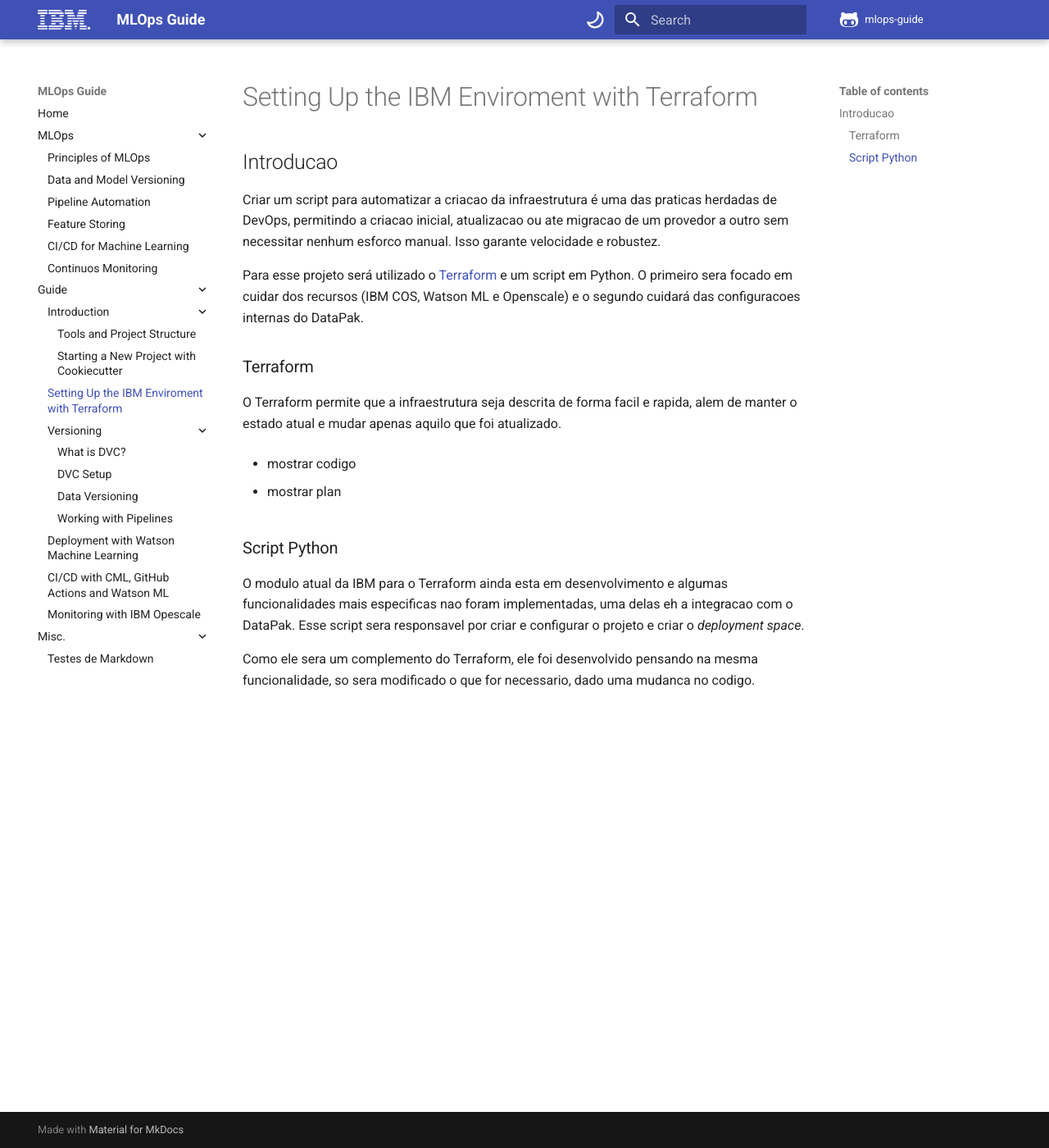
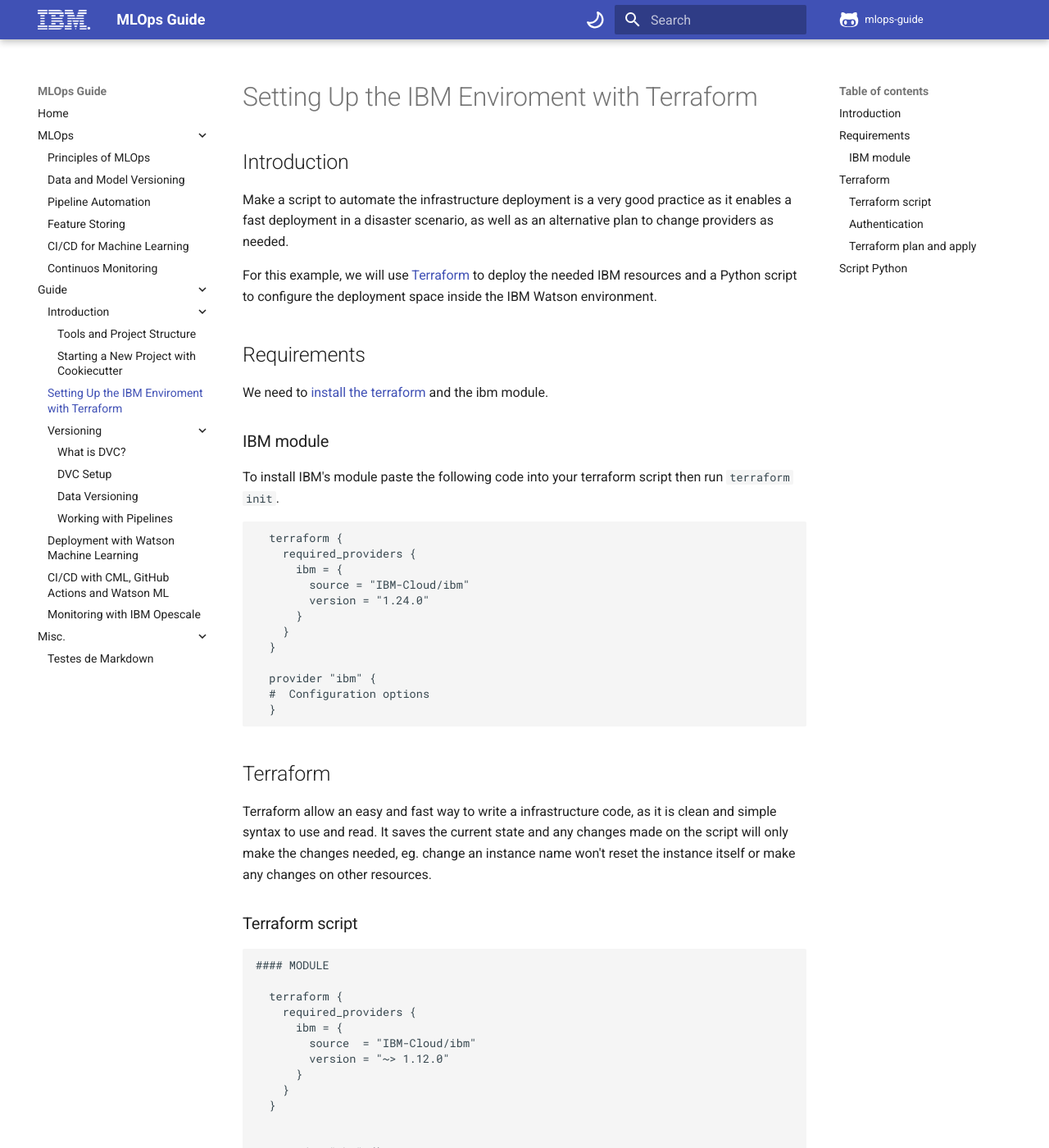
Before and after one commit to mlops-guide/mlops-guide.github.io, an MkDocs documentation site: the page built from docs/Infraestrutura/index.md, in a window 1280 px wide and 1400 px high. Shown: the whole window at 82% size. Built offline with MkDocs 1.6.1 and Material for MkDocs 9.7.7, drawn with Linux system fonts in a browser that asks for light colours; comment, search, counter and statistics services are not loaded; some of the changed text lies outside the part shown.

Commit message:
Terraform text init

````diff
--- a/docs/Infraestrutura/index.md
+++ b/docs/Infraestrutura/index.md
@@ -1,22 +1,186 @@
 # Setting Up the IBM Enviroment with Terraform
 
-## Introducao
+## Introduction
 
-Criar um script para automatizar a criacao da infraestrutura é uma das praticas herdadas de DevOps, permitindo a criacao inicial, atualizacao ou ate migracao de um provedor a outro sem necessitar nenhum esforco manual. Isso garante velocidade e robustez.
+Make a script to automate the infrastructure deployment is a very good practice as it enables a fast deployment in a disaster scenario, as well as an alternative plan to change providers as needed.
 
-Para esse projeto será utilizado o [Terraform](https://www.terraform.io/) e um script em Python. O primeiro sera focado em cuidar dos recursos (IBM COS, Watson ML e Openscale) e o segundo cuidará das configuracoes internas do DataPak.
+For this example, we will use [Terraform](https://www.terraform.io/) to deploy the needed IBM resources and a Python script to configure the deployment space inside the IBM Watson environment.
 
-### Terraform
+## Requirements
 
-O Terraform permite que a infraestrutura seja descrita de forma facil e rapida, alem de manter o estado atual e mudar apenas aquilo que foi atualizado.
+We need to [install the terraform](https://learn.hashicorp.com/tutorials/terraform/install-cli) and the ibm module.
+
+### IBM module
+
+  To install IBM's module paste the following code into your terraform script then run ```terraform init```.
+
+```
+  terraform {
+    required_providers {
+      ibm = {
+        source = "IBM-Cloud/ibm"
+        version = "1.24.0"
+      }
+    }
+  }
+
+  provider "ibm" {
+  #  Configuration options
+  }
+```
+
+## Terraform
+
+Terraform allow an easy and fast way to write a infrastructure code, as it is clean and simple syntax to use and read. It saves the current state and any changes made on the script will only make the changes needed, eg. change an instance name won't reset the instance itself or make any changes on other resources.
+
+### Terraform script
+
+```
+#### MODULE
+
+  terraform {
+    required_providers {
+      ibm = {
+        source  = "IBM-Cloud/ibm"
+        version = "~> 1.12.0"
+      }
+    }
+  }
 
 
-- mostrar codigo
+  provider "ibm" {}
 
-- mostrar plan
+  #### RESOURCE GROUP
 
-### Script Python
+  data "ibm_resource_group" "group" {
+    name = "GROUP_NAME"
+  }
 
-O modulo atual da IBM para o Terraform ainda esta em desenvolvimento e algumas funcionalidades mais especificas nao foram implementadas, uma delas eh a integracao com o DataPak.  Esse script sera responsavel por criar e configurar o projeto e criar o *deployment space*.
+  #### Watson machine learning resource
+  resource "ibm_resource_instance" "wml" {
+    name              = "WML_NAME"
+    service           = "pm-20"
+    plan              = "lite"
+    location          = "us-south"
+    resource_group_id = data.ibm_resource_group.group.id
+    tags              = ["TEST", "TERRAFORM"]
 
-Como ele sera um complemento do Terraform, ele foi desenvolvido pensando na mesma funcionalidade, so sera modificado o que for necessario, dado uma mudanca no codigo.
+  }
+
+  #### IBM Cloud Object Storage
+
+  resource "ibm_resource_instance" "cos" {
+    name              = "COS_NAME"
+    service           = "cloud-object-storage"
+    plan              = "standard"
+    location          = "global"
+    resource_group_id = data.ibm_resource_group.group.id
+    tags              = ["TERRAFORM", "TEST"]
+
+  }
+
+```
+
+This script will create:
+
+- Work group
+- Watson machine learning resource
+- IBM COS instance
+
+### Authentication
+
+  Before you continue, you will need to create an **API Key** and assign it to an environment variable called **IBMCLOUD_API_KEY**
+
+### Terraform plan and apply
+If we run the command ```terraform plan``` the following output shows all the changes that will be made, in this case, create all the resources.
+```
+Terraform will perform the following actions:
+
+  # ibm_resource_instance.cos will be created
+  + resource "ibm_resource_instance" "cos" {
+      + crn                     = (known after apply)
+      + dashboard_url           = (known after apply)
+      + extensions              = (known after apply)
+      + guid                    = (known after apply)
+      + id                      = (known after apply)
+      + location                = "global"
+      + name                    = "TESTE_COS"
+      + plan                    = "standard"
+      + resource_controller_url = (known after apply)
+      + resource_crn            = (known after apply)
+      + resource_group_id       = "3f5502dbe92e42579cfdfec471f3ebd5"
+      + resource_group_name     = (known after apply)
+      + resource_name           = (known after apply)
+      + resource_status         = (known after apply)
+      + service                 = "cloud-object-storage"
+      + status                  = (known after apply)
+      + tags                    = [
+          + "TERRAFORM",
+          + "TEST",
+        ]
+    }
+
+  # ibm_resource_instance.wml will be created
+  + resource "ibm_resource_instance" "wml" {
+      + crn                     = (known after apply)
+      + dashboard_url           = (known after apply)
+      + extensions              = (known after apply)
+      + guid                    = (known after apply)
+      + id                      = (known after apply)
+      + location                = "us-south"
+      + name                    = "TESTE_TERRAFORM"
+      + plan                    = "lite"
+      + resource_controller_url = (known after apply)
+      + resource_crn            = (known after apply)
+      + resource_group_id       = "3f5502dbe92e42579cfdfec471f3ebd5"
+      + resource_group_name     = (known after apply)
+      + resource_name           = (known after apply)
+      + resource_status         = (known after apply)
+      + service                 = "pm-20"
+      + status                  = (known after apply)
+      + tags                    = [
+          + "TERRAFORM",
+          + "TESTE",
+        ]
+    }
+
+Plan: 2 to add, 0 to change, 0 to destroy.
+
+```
+
+If everything correct then run **```terraform apply```** to create the infrastructure.
+
+## Script Python
+
+The current IBM's terraform module is in development and some features are still missing. So we develop a python script to integrate to IBM's DataPak to enable some important configurations, the project and the deployment space.
+
+As both the terraform and python script will work together, the last will have the same proprities as terraform, it will save the state and only make changes as needed. Both will be executeed by a shell script.
+
+We are going to use the following libs.
+
+```
+import os
+import json
+from ibm_watson_machine_learning import APIClient
+
+class InitializeInfra:
+    def __init__(self):
+
+        self.terraform_output = ".terraform/output.json"
+
+        self.state_name = "infra_state.json"
+        self.state_path = ".terraform"
+
+        self.resources_destroyed = False
+
+        self.client = None
+
+        self.cos_crn = None
+        self.wml_crn = None
+        self.wml_name = None
+        self.logs = None
+
+        self.space_id = None
+        self.set_credentials()
+        self.run()
+```
````
